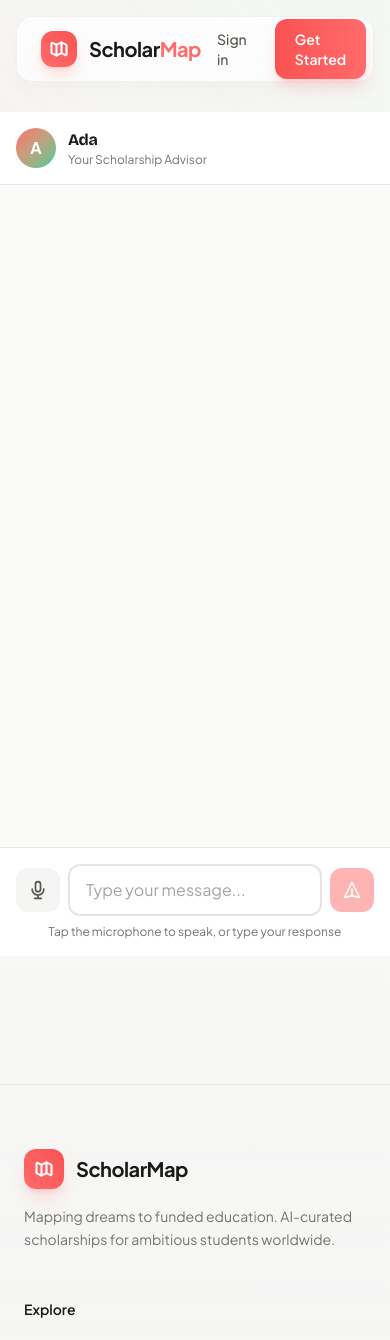
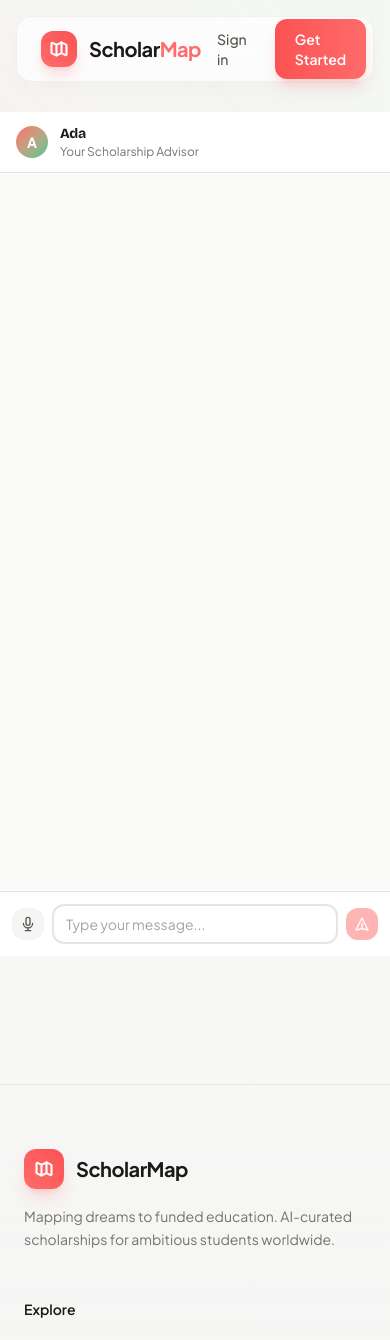
Before and after one commit to Feel-The-AGI/scholarmap-client, a Next.js app: page /onboarding in a window 390 px wide. Shown: the top 1340 px of the page. Built offline with nearby package versions, Linux system fonts and the light colour scheme.

Commit message:
Fix: Chat window responsive layout - fits viewport on all screen sizes

```diff
--- a/src/app/onboarding/page.tsx
+++ b/src/app/onboarding/page.tsx
@@ -584,23 +584,23 @@ export default function OnboardingPage() {
   }
 
   return (
-    <div className="min-h-screen bg-stone-50 flex flex-col">
+    <div className="h-screen h-[100dvh] bg-stone-50 flex flex-col overflow-hidden">
       {/* Header */}
-      <header className="bg-white border-b border-stone-200 px-4 py-4">
+      <header className="flex-shrink-0 bg-white border-b border-stone-200 px-4 py-3 sm:py-4">
         <div className="max-w-2xl mx-auto flex items-center gap-3">
-          <div className="w-10 h-10 bg-gradient-to-br from-primary-500 to-accent-500 rounded-full flex items-center justify-center">
-            <span className="text-white font-bold">A</span>
+          <div className="w-8 h-8 sm:w-10 sm:h-10 bg-gradient-to-br from-primary-500 to-accent-500 rounded-full flex items-center justify-center flex-shrink-0">
+            <span className="text-white font-bold text-sm sm:text-base">A</span>
           </div>
-          <div>
-            <h1 className="font-semibold text-stone-900">Ada</h1>
-            <p className="text-xs text-stone-500">Your Scholarship Advisor</p>
+          <div className="min-w-0">
+            <h1 className="font-semibold text-stone-900 text-sm sm:text-base">Ada</h1>
+            <p className="text-xs text-stone-500 truncate">Your Scholarship Advisor</p>
           </div>
         </div>
       </header>
 
-      {/* Chat Area */}
-      <div className="flex-1 overflow-y-auto px-4 py-6">
-        <div className="max-w-2xl mx-auto space-y-4">
+      {/* Chat Area - scrollable */}
+      <div className="flex-1 overflow-y-auto px-3 sm:px-4 py-4 sm:py-6 min-h-0">
+        <div className="max-w-2xl mx-auto space-y-3 sm:space-y-4">
           <AnimatePresence mode="popLayout">
             {messages.map((message, index) => (
               <motion.div
@@ -611,7 +611,7 @@ export default function OnboardingPage() {
                 className={`flex ${message.role === "user" ? "justify-end" : "justify-start"}`}
               >
                 <div
-                  className={`max-w-[80%] rounded-2xl px-4 py-3 ${
+                  className={`max-w-[85%] sm:max-w-[80%] rounded-2xl px-3 sm:px-4 py-2 sm:py-3 ${
                     message.role === "user"
                       ? "bg-primary-500 text-white rounded-br-md"
                       : "bg-white shadow-md shadow-stone-200/50 text-stone-900 rounded-bl-md"
@@ -629,7 +629,7 @@ export default function OnboardingPage() {
               animate={{ opacity: 1 }}
               className="flex justify-start"
             >
-              <div className="bg-white shadow-md shadow-stone-200/50 rounded-2xl rounded-bl-md px-4 py-3">
+                <div className="bg-white shadow-md shadow-stone-200/50 rounded-2xl rounded-bl-md px-3 sm:px-4 py-2 sm:py-3">
                 {isCompleting ? (
                   <p className="text-stone-600 text-sm">Finding your scholarships...</p>
                 ) : (
@@ -647,21 +647,21 @@ export default function OnboardingPage() {
         </div>
       </div>
 
-      {/* Input Area */}
-      <div className="bg-white border-t border-stone-200 px-4 py-4">
+      {/* Input Area - fixed at bottom */}
+      <div className="flex-shrink-0 bg-white border-t border-stone-200 px-3 sm:px-4 py-3 sm:py-4">
         <div className="max-w-2xl mx-auto">
           <div className="flex items-center gap-2">
             {/* Voice Button */}
             {voiceSupported && (
               <button
                 onClick={isListening ? stopListening : startListening}
-                className={`p-3 rounded-xl transition-all ${
+                className={`p-2 sm:p-3 rounded-xl transition-all flex-shrink-0 ${
                   isListening
                     ? "bg-red-500 text-white animate-pulse"
                     : "bg-stone-100 text-stone-600 hover:bg-stone-200"
                 }`}
               >
-                <svg className="w-5 h-5" fill="none" stroke="currentColor" viewBox="0 0 24 24">
+                <svg className="w-4 h-4 sm:w-5 sm:h-5" fill="none" stroke="currentColor" viewBox="0 0 24 24">
                   <path strokeLinecap="round" strokeLinejoin="round" strokeWidth={2} d="M19 11a7 7 0 01-7 7m0 0a7 7 0 01-7-7m7 7v4m0 0H8m4 0h4m-4-8a3 3 0 01-3-3V5a3 3 0 116 0v6a3 3 0 01-3 3z" />
                 </svg>
               </button>
@@ -676,7 +676,7 @@ export default function OnboardingPage() {
                 onKeyPress={handleKeyPress}
                 placeholder={isListening ? "Listening..." : "Type your message..."}
                 disabled={loading || isListening}
-                className="w-full px-4 py-3 rounded-xl border-2 border-stone-200 focus:border-primary-500 focus:ring-0 transition-colors pr-12 text-stone-900 placeholder:text-stone-400 bg-white"
+                className="w-full px-3 sm:px-4 py-2 sm:py-3 rounded-xl border-2 border-stone-200 focus:border-primary-500 focus:ring-0 transition-colors pr-12 text-stone-900 placeholder:text-stone-400 bg-white text-sm sm:text-base"
               />
             </div>
 
@@ -684,15 +684,15 @@ export default function OnboardingPage() {
             <button
               onClick={handleSend}
               disabled={!input.trim() || loading}
-              className="p-3 rounded-xl bg-primary-500 text-white hover:bg-primary-600 disabled:opacity-50 disabled:cursor-not-allowed transition-all"
+              className="p-2 sm:p-3 rounded-xl bg-primary-500 text-white hover:bg-primary-600 disabled:opacity-50 disabled:cursor-not-allowed transition-all flex-shrink-0"
             >
-              <svg className="w-5 h-5" fill="none" stroke="currentColor" viewBox="0 0 24 24">
+              <svg className="w-4 h-4 sm:w-5 sm:h-5" fill="none" stroke="currentColor" viewBox="0 0 24 24">
                 <path strokeLinecap="round" strokeLinejoin="round" strokeWidth={2} d="M12 19l9 2-9-18-9 18 9-2zm0 0v-8" />
               </svg>
             </button>
           </div>
 
-          <p className="text-xs text-stone-500 text-center mt-2">
+          <p className="text-xs text-stone-500 text-center mt-2 hidden sm:block">
             {voiceSupported ? "Tap the microphone to speak, or type your response" : "Type your response and press Enter"}
           </p>
         </div>
```
